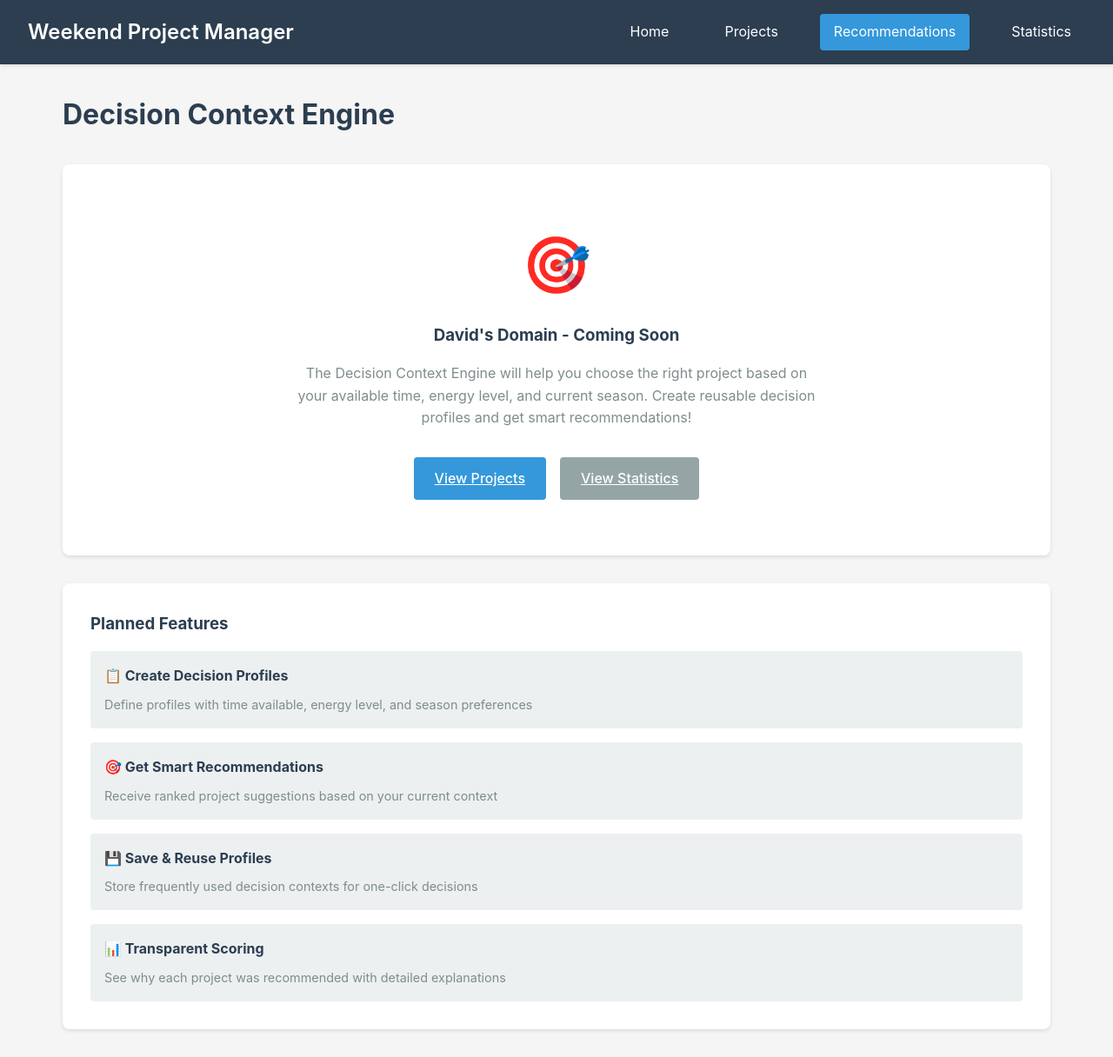
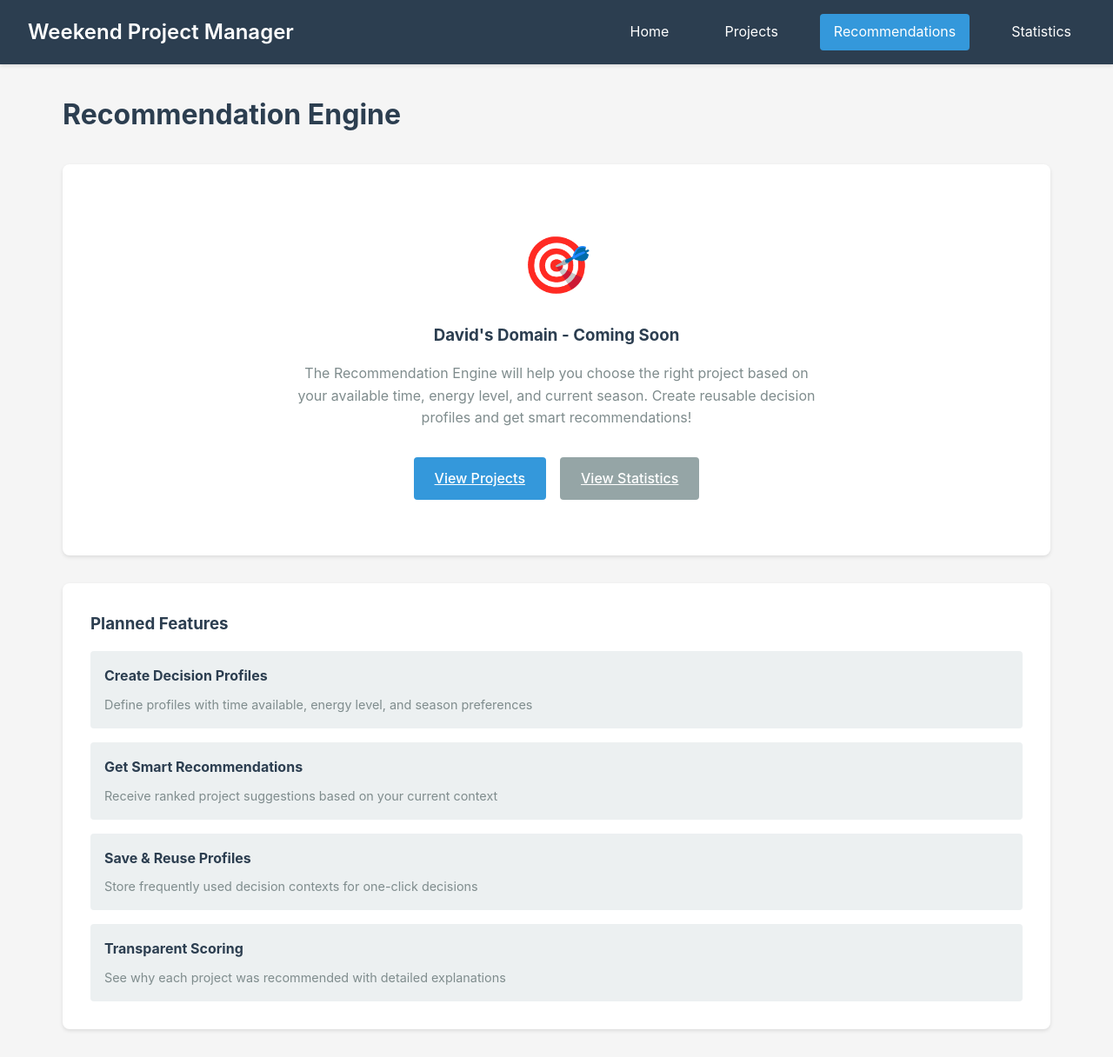
Before and after one commit to Project-2-Node-Express-Mongo-HTML5/Project-2_backend_Node_Express_Database_Mongo_Frontend_HTML5, a website: page public/recommend.html in a window 1280 px wide. Shown: the whole page at 87% size. Drawn offline with Linux system fonts and the light colour scheme.

Commit message:
updating links

```diff
--- a/public/recommend.html
+++ b/public/recommend.html
@@ -3,7 +3,7 @@
 <head>
   <meta charset="UTF-8">
   <meta name="viewport" content="width=device-width, initial-scale=1.0">
-  <title>Decision Context - Weekend Project Manager</title>
+  <title>Recommendation Engine - Weekend Project Manager</title>
   <link rel="stylesheet" href="css/base.css">
   <link rel="stylesheet" href="css/layout.css">
   <link rel="stylesheet" href="css/components.css">
@@ -22,14 +22,14 @@
 
   <main class="container">
     <div class="view-header">
-      <h2>Decision Context Engine</h2>
+      <h2>Recommendation Engine</h2>
     </div>
 
     <div class="empty-state" style="background: white; padding: 4rem; border-radius: 8px; box-shadow: 0 2px 4px rgba(0,0,0,0.1);">
       <div style="font-size: 4rem; margin-bottom: 1rem;">🎯</div>
       <h3 style="margin-bottom: 1rem;">David's Domain - Coming Soon</h3>
       <p style="color: #7f8c8d; max-width: 600px; margin: 0 auto 2rem;">
-        The Decision Context Engine will help you choose the right project based on your available time,
+        The Recommendation Engine will help you choose the right project based on your available time,
         energy level, and current season. Create reusable decision profiles and get smart recommendations!
       </p>
       <div style="display: flex; gap: 1rem; justify-content: center; flex-wrap: wrap;">
@@ -42,25 +42,25 @@
       <h3 style="margin-bottom: 1rem; color: #2c3e50;">Planned Features</h3>
       <div style="display: grid; gap: 1rem;">
         <div style="padding: 1rem; background: #ecf0f1; border-radius: 4px;">
-          <strong>📋 Create Decision Profiles</strong>
+          <strong>Create Decision Profiles</strong>
           <p style="color: #7f8c8d; margin-top: 0.5rem; font-size: 0.9rem;">
             Define profiles with time available, energy level, and season preferences
           </p>
         </div>
         <div style="padding: 1rem; background: #ecf0f1; border-radius: 4px;">
-          <strong>🎯 Get Smart Recommendations</strong>
+          <strong>Get Smart Recommendations</strong>
           <p style="color: #7f8c8d; margin-top: 0.5rem; font-size: 0.9rem;">
             Receive ranked project suggestions based on your current context
           </p>
         </div>
         <div style="padding: 1rem; background: #ecf0f1; border-radius: 4px;">
-          <strong>💾 Save & Reuse Profiles</strong>
+          <strong>Save & Reuse Profiles</strong>
           <p style="color: #7f8c8d; margin-top: 0.5rem; font-size: 0.9rem;">
             Store frequently used decision contexts for one-click decisions
           </p>
         </div>
         <div style="padding: 1rem; background: #ecf0f1; border-radius: 4px;">
-          <strong>📊 Transparent Scoring</strong>
+          <strong>Transparent Scoring</strong>
           <p style="color: #7f8c8d; margin-top: 0.5rem; font-size: 0.9rem;">
             See why each project was recommended with detailed explanations
           </p>
```
Also changed, not shown: public/home.html (+3 -3 lines).
